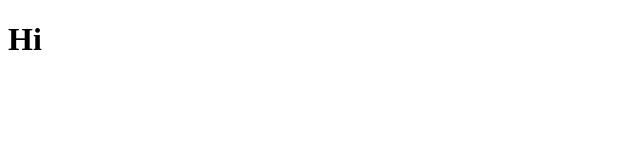
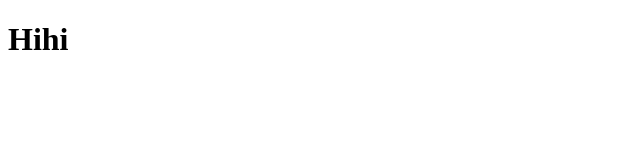
Before and after one commit to ayushgandhewar1/project1, a plain HTML site: page Mainbranch.html in a window 1280 px wide. Shown: the full height of the page, 0-640 px from the left. Drawn offline with Linux system fonts and the light colour scheme.

Commit message:
Extra hi added

```diff
--- a/Mainbranch.html
+++ b/Mainbranch.html
@@ -6,6 +6,6 @@
     <title>Document</title>
 </head>
 <body>
-    <h1>Hi</h1>
+    <h1>Hihi</h1>
 </body>
 </html>
```
